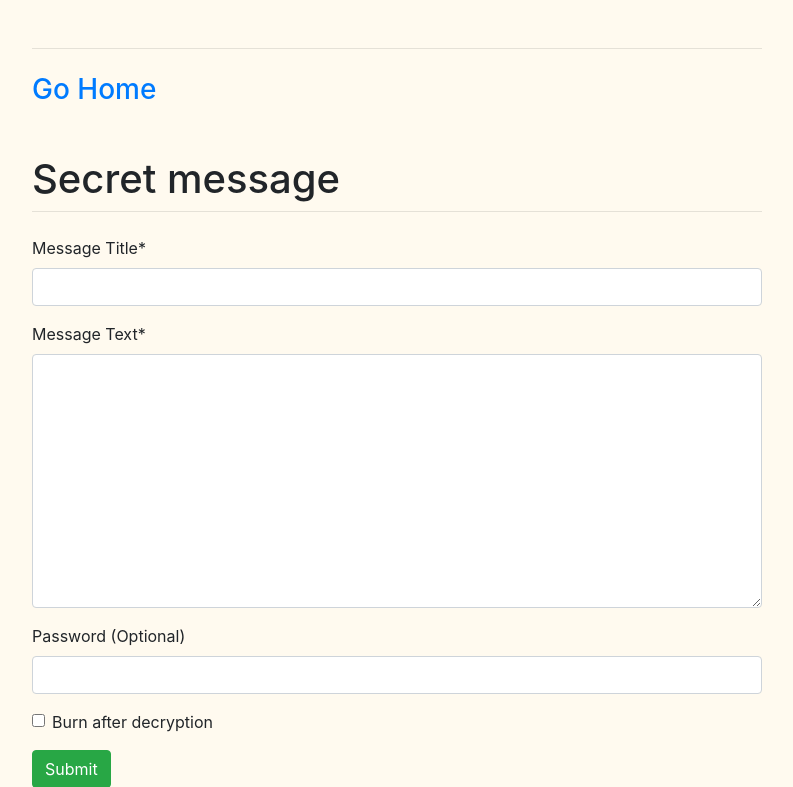
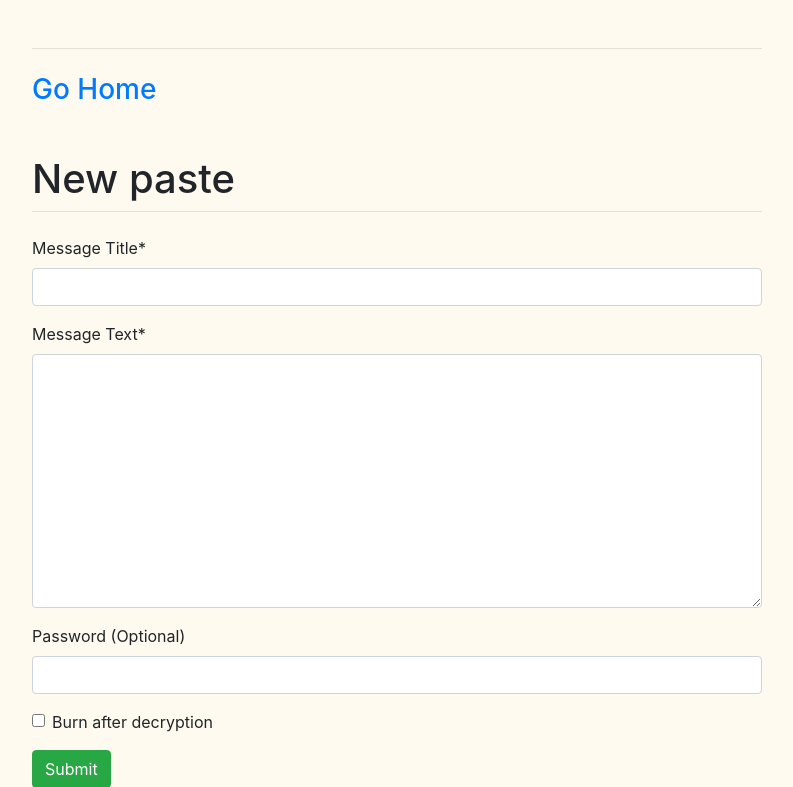
Before and after one commit to tsepanx/secrets-share, a Django app: page /submit/ in a window 1280 px wide. Shown: the top 787 px of the page, without its empty margins (243-1036 px from the left). Run offline with Django 3.2, Linux system fonts and the light colour scheme; some libraries are stand-ins or nearby versions.

Commit message:
HTML: Refactoring

```diff
--- a/secrets_share/templates/secrets_share/detail.html
+++ b/secrets_share/templates/secrets_share/detail.html
@@ -27,7 +27,7 @@
             {% elif decrypted_text %}
                 <div class="message-text"><code>{{ decrypted_text }}</code></div>
             {% else %}
-                <form method="post">{% csrf_token %}j
+                <form method="post">{% csrf_token %}
                     {% if error_message %}
                         <b><p class="text-danger">{{ error_message }}</p></b>
                     {% endif %}
--- a/secrets_share/templates/secrets_share/index.html
+++ b/secrets_share/templates/secrets_share/index.html
@@ -16,7 +16,7 @@
         <div class="col-sm-8">
             <h1 class="mt-2">Index page</h1>
 
-            <a href={% url 'secrets_share:submit' %}><h3 class="mt-5">Submit new secret</h3></a>
+            <a href={% url 'secrets_share:submit' %}><h3 class="mt-5">Write new paste</h3></a>
         </div>
     </div>
 </div>
--- a/secrets_share/templates/secrets_share/submit.html
+++ b/secrets_share/templates/secrets_share/submit.html
@@ -6,7 +6,7 @@
 <html lang="en">
 <head>
     <meta charset="UTF-8">
-    <title>Submit new message</title>
+    <title>New paste</title>
     <meta name="viewport" content="width=device-width, initial-scale=1, shrink-to-fit=no">
     <link rel="stylesheet" href="https://stackpath.bootstrapcdn.com/bootstrap/4.1.3/css/bootstrap.min.css" integrity="sha384-MCw98/SFnGE8fJT3GXwEOngsV7Zt27NXFoaoApmYm81iuXoPkFOJwJ8ERdknLPMO" crossorigin="anonymous">
     <link rel="stylesheet" type="text/css" href="{% static 'secrets_share/style.css' %}">
@@ -19,7 +19,7 @@
             <hr class="mt-0 mb-4">
             <a href="{% url 'secrets_share:index' %}"><h3 class="mb-5">Go Home</h3></a>
 
-            <h1 class="mt-2">Secret message</h1>
+            <h1 class="mt-2">New paste</h1>
             <hr class="mt-0 mb-4">
             <form method="post">
                 {% csrf_token %}
```
